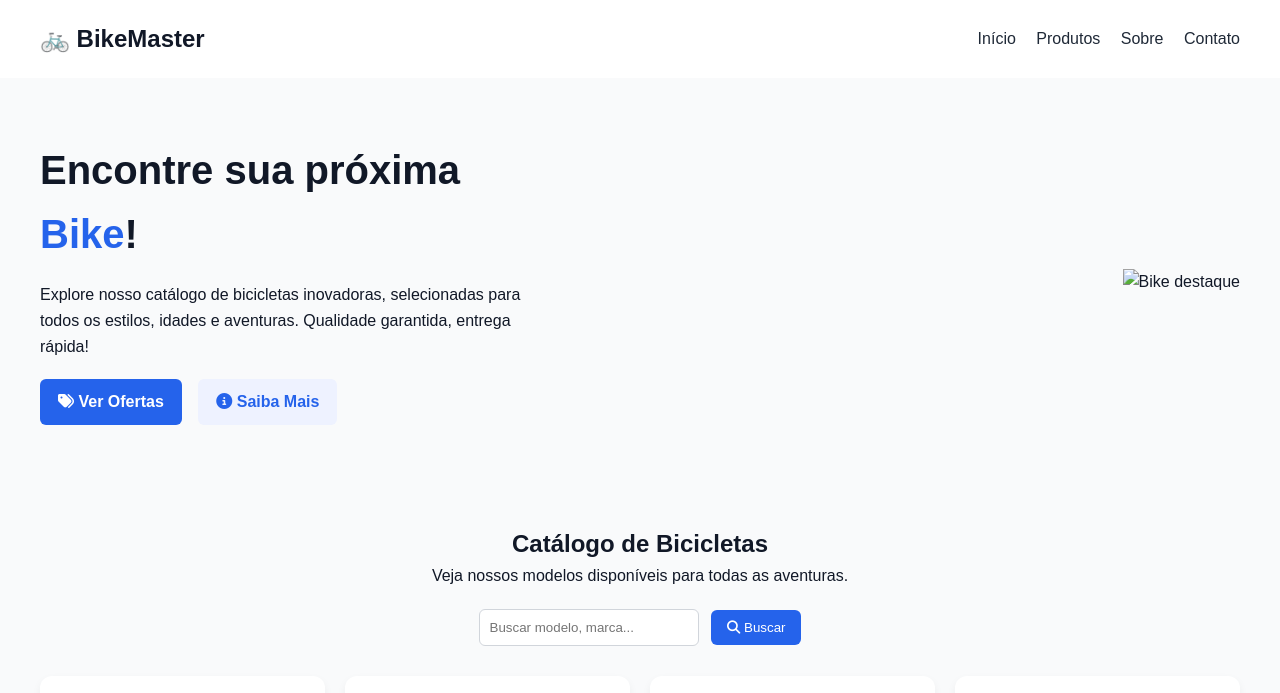
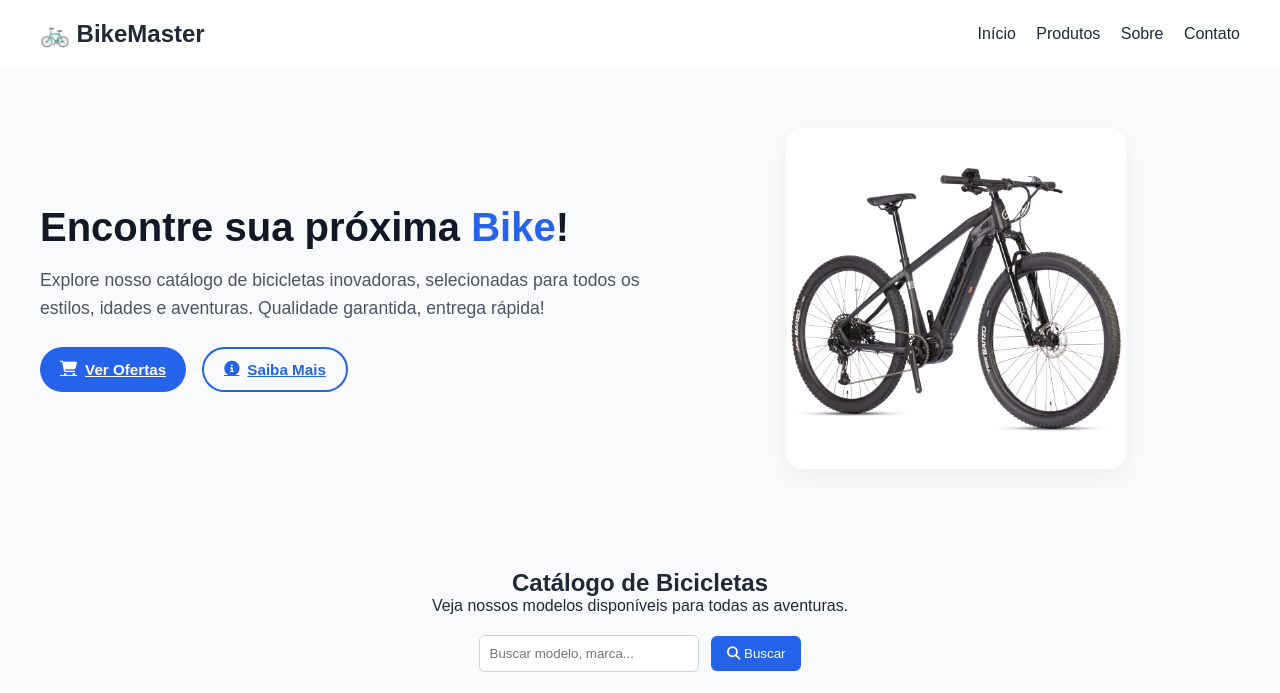
Before and after one commit to Anajbritos/bike-master, a plain HTML site: page catalog/catalog.html in a window 1280 px wide. Shown: the top 693 px of the page. Drawn offline with Linux system fonts and the light colour scheme.

Commit message:
Added login integration and fixed catolog designe

```diff
--- a/catalog/catalog.html
+++ b/catalog/catalog.html
@@ -19,18 +19,23 @@
   </header>
 
   <section class="hero">
-    <div class="hero-text">
+  <div class="hero-container">
+    <div class="hero-left">
       <h1>Encontre sua próxima <span>Bike</span>!</h1>
-      <p>Explore nosso catálogo de bicicletas inovadoras, selecionadas para todos os estilos, idades e aventuras. Qualidade garantida, entrega rápida!</p>
-      <div class="hero-actions">
-        <a class="btn-primary" href="#"><i class="fas fa-tags"></i> Ver Ofertas</a>
-        <a class="btn-secondary" href="#"><i class="fas fa-info-circle"></i> Saiba Mais</a>
+      <p>
+        Explore nosso catálogo de bicicletas inovadoras, selecionadas para todos os estilos, idades e aventuras.
+        Qualidade garantida, entrega rápida!
+      </p>
+      <div class="hero-buttons">
+        <a href="#" class="btn-primary"><i class="fas fa-cart-shopping"></i> Ver Ofertas</a>
+        <a href="#" class="btn-outline"><i class="fas fa-info-circle"></i> Saiba Mais</a>
       </div>
     </div>
-    <div class="hero-image">
-      <img src="bike-loja.png" alt="Bike destaque">
+    <div class="hero-right">
+      <img src="destaque.png" alt="Bike em destaque" />
     </div>
-  </section>
+  </div>
+</section>
 
   <section class="catalog">
     <div class="catalog-header">
--- a/catalog/styles.css
+++ b/catalog/styles.css
@@ -1,19 +1,13 @@
 * {
-    margin: 0;
-    padding: 0;
-    box-sizing: border-box;
+  margin: 0;
+  padding: 0;
+  box-sizing: border-box;
 }
 
 body {
-    font-family: 'Arial', sans-serif;
-    background-color: #f9fafb;
-    color: #111827;
-    line-height: 1.6;
-}
-
-a {
-    text-decoration: none;
-    color: inherit;
+  font-family: Arial, sans-serif;
+  background-color: #f9fafb;
+  color: #1f2937;
 }
 header {
   display: flex;
@@ -32,50 +26,82 @@ nav a {
 }
 
 .hero {
-  display: flex;
-  justify-content: space-between;
-  align-items: center;
   padding: 60px 40px;
-  flex-wrap: wrap;
+  background-color: #f9fafb;
 }
 
-.hero-text {
-  max-width: 500px;
+.hero-container {
+  display: flex;
+  align-items: center;
+  justify-content: space-between;
+  flex-wrap: wrap;
+  gap: 32px;
 }
 
-.hero-text h1 {
-  font-size: 2.5rem;
-  margin-bottom: 16px;
+.hero-left {
+  flex: 1 1 400px;
+  max-width: 600px;
 }
 
-.hero-text h1 span {
+.hero-left h1 {
+  font-size: 2.5rem;
+  font-weight: 700;
+  margin-bottom: 16px;
+  color: #111827;
+}
+
+.hero-left h1 span {
   color: #2563eb;
 }
 
-.hero-text p {
-  margin-bottom: 20px;
+.hero-left p {
+  font-size: 1.1rem;
+  color: #4b5563;
+  margin-bottom: 24px;
+  line-height: 1.6;
 }
 
-.hero-actions a {
-  margin-right: 12px;
-  padding: 10px 18px;
-  border-radius: 6px;
-  font-weight: bold;
-  display: inline-block;
+.hero-buttons {
+  display: flex;
+  flex-wrap: wrap;
+  gap: 16px;
 }
 
 .btn-primary {
-  background: #2563eb;
-  color: #fff;
+  background-color: #2563eb;
+  color: white;
+  padding: 12px 20px;
+  font-weight: bold;
+  border-radius: 999px;
+  display: inline-flex;
+  align-items: center;
+  gap: 8px;
+  font-size: 0.95rem;
 }
 
-.btn-secondary {
-  background: #eef2ff;
+.btn-outline {
+  background-color: transparent;
+  border: 2px solid #2563eb;
   color: #2563eb;
+  padding: 12px 20px;
+  font-weight: bold;
+  border-radius: 999px;
+  display: inline-flex;
+  align-items: center;
+  gap: 8px;
+  font-size: 0.95rem;
 }
 
-.hero-image img {
-  max-width: 320px;
+.hero-right {
+  flex: 1 1 300px;
+  display: flex;
+  justify-content: center;
+}
+
+.hero-right img {
+  max-width: 60%;
+  border-radius: 16px;
+  box-shadow: 0 8px 24px rgba(0, 0, 0, 0.05);
 }
 
 .catalog {
```
Also changed, not shown: login/login.html (+2 -0 lines), login/script.js (added, +24 -0 lines), login/styles.css (+21 -0 lines), catalog/destaque.png (added).
